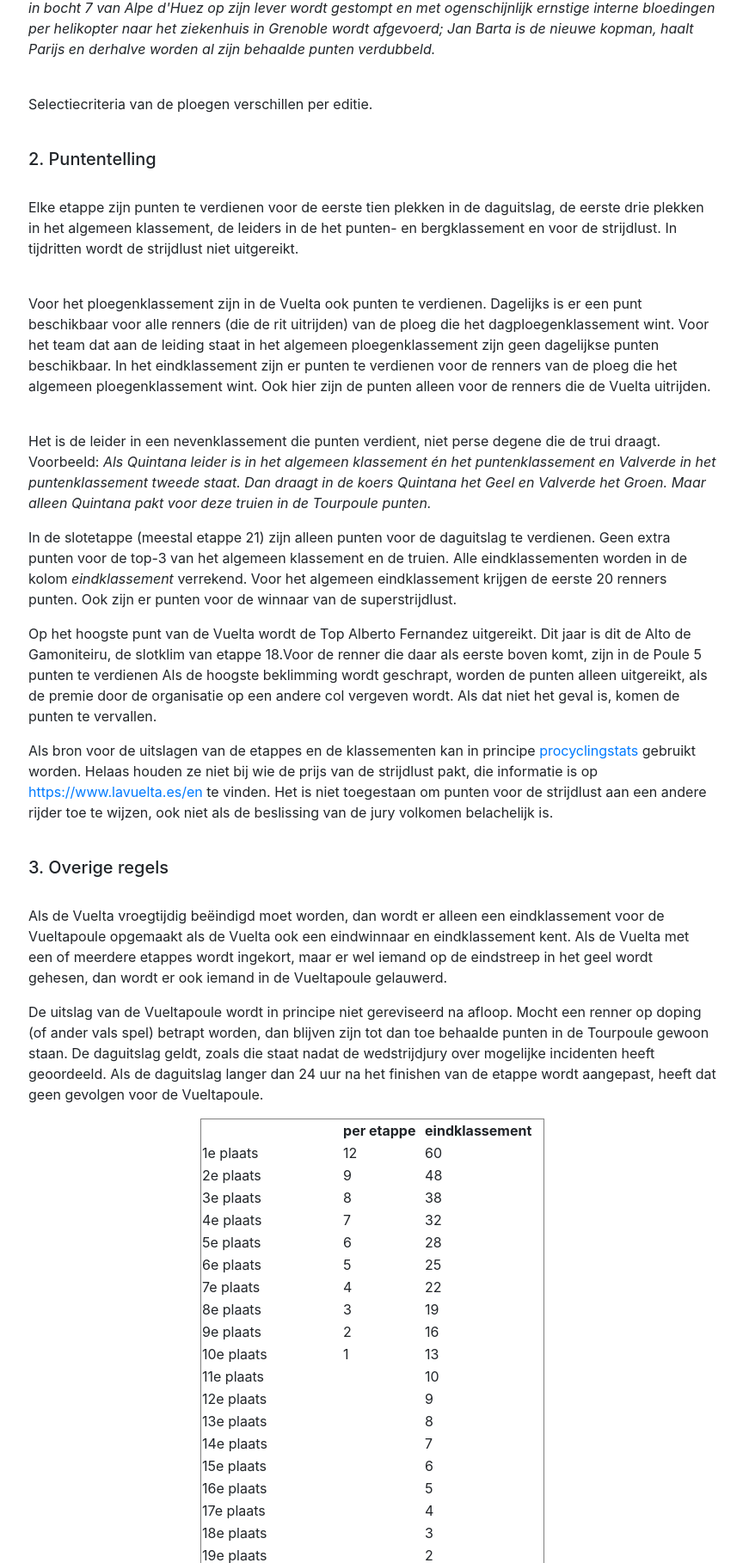
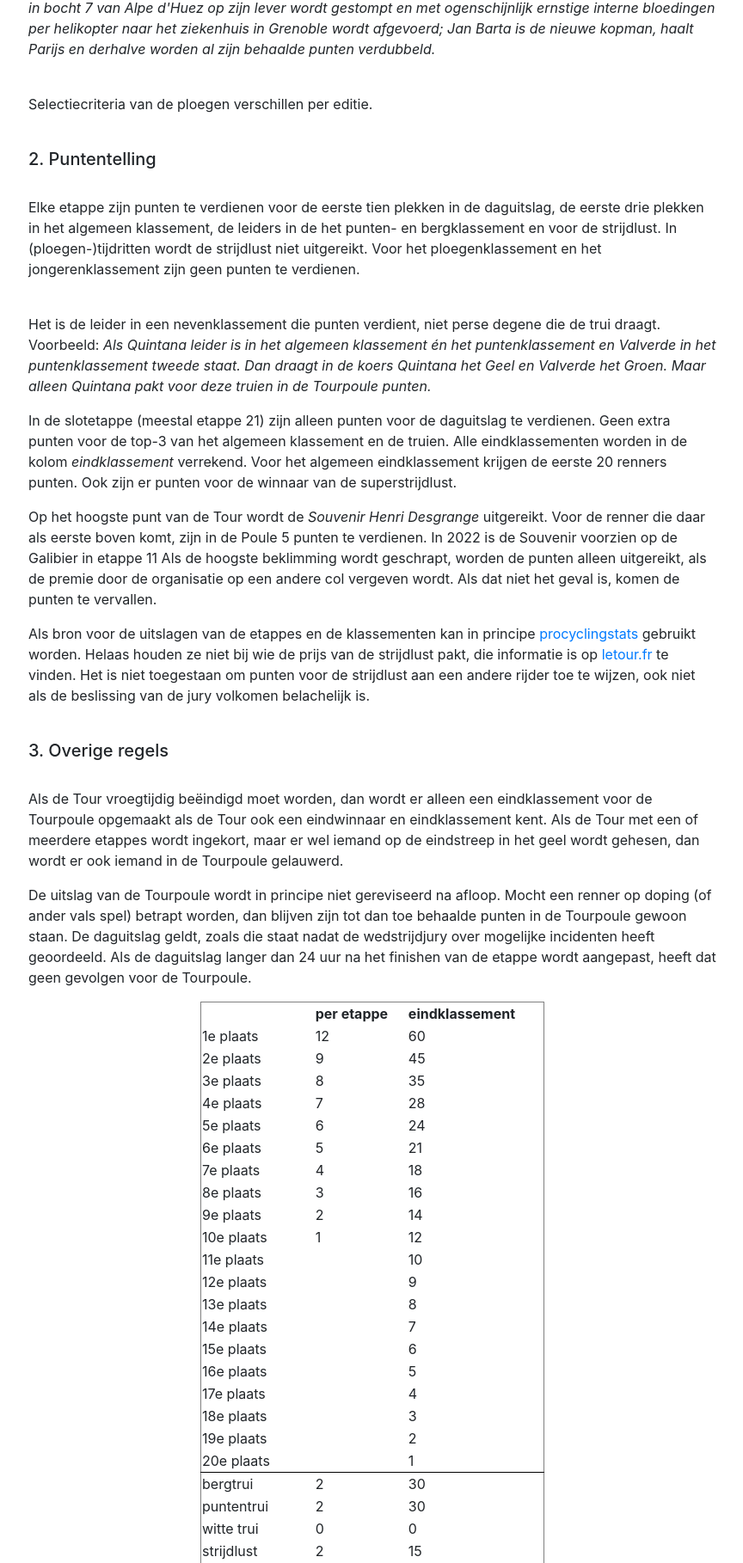
Before and after one commit to FlemmingSteffensen/renwieler, a Flask app: page /rules in a window 1280 px wide. Shown: the part 794-2612 px from the top of the page at 86% size, without its empty margins (207-1071 px from the left). Run offline with Flask 2, Linux system fonts and the light colour scheme; a user stored in the database is signed in; some libraries are stand-ins or nearby versions.

Commit message:
update rules and ddelete riders

```diff
--- a/app.py
+++ b/app.py
@@ -529,7 +529,17 @@ def updateRider():
     """update the rider for the competition"""
     db.execute("UPDATE riders SET rider = :rider, nationality = :nationality, rides_for = :rides_for, price = :price, outsider = :outsider WHERE id = :id", rider=request.form.get("rider"), id=request.form.get("rider_id"), nationality=request.form.get("nationality"), rides_for=request.form.get("rides_for"), price=request.form.get("price"), outsider=request.form.get("outsider"))
     compid = request.form.get("compid")
-    # reload new user screen
+    # reload updateRider screen
+    return redirect(url_for('uploadRiders', activecomp=compid))
+
+@app.route("/deleteRider", methods=["POST"])
+@login_required
+#TODO @admin_required
+def deleteRider():
+    """delete the rider from the competition"""
+    db.execute("DELETE FROM riders WHERE id = :id", id=request.form.get("rider_id"))
+    compid = request.form.get("compid")
+    # reload UpdateRider screen
     return redirect(url_for('uploadRiders', activecomp=compid))
 
 @app.route("/winners", methods=["GET"])
--- a/templates/rules.html
+++ b/templates/rules.html
@@ -14,7 +14,7 @@
     <div class="rules">
         <div>
             <h1>Regels en puntenverdeling</h1>
-            <h4>Vuelta 2021</h4>
+            <h4>Tour 2022</h4>
             <br><br>
             <h5>1. Ploeg-samenstelling</h5>
                 <br>
@@ -40,9 +40,7 @@
                 <br>
                 <h5>2. Puntentelling</h5>
                 <br>
-                <p>Elke etappe zijn punten te verdienen voor de eerste tien plekken in de daguitslag, de eerste drie plekken in het algemeen klassement, de leiders in de het punten- en bergklassement en voor de strijdlust. In tijdritten wordt de strijdlust niet uitgereikt.  </p>
-                <br>
-                <p>Voor het ploegenklassement zijn in de Vuelta ook punten te verdienen. Dagelijks is er een punt beschikbaar voor alle renners (die de rit uitrijden) van de ploeg die het dagploegenklassement wint. Voor het team dat aan de leiding staat in het algemeen ploegenklassement zijn geen dagelijkse punten beschikbaar. In het eindklassement zijn er punten te verdienen voor de renners van de ploeg die het algemeen ploegenklassement wint. Ook hier zijn de punten alleen voor de renners die de Vuelta uitrijden.</p>
+                <p>Elke etappe zijn punten te verdienen voor de eerste tien plekken in de daguitslag, de eerste drie plekken in het algemeen klassement, de leiders in de het punten- en bergklassement en voor de strijdlust. In (ploegen-)tijdritten wordt de strijdlust niet uitgereikt. Voor het ploegenklassement en het jongerenklassement zijn geen punten te verdienen.</p>
                 <br>
                 <p>Het is de leider in een nevenklassement die punten verdient, niet perse degene die de trui draagt. Voorbeeld: <i>Als Quintana leider is in het
                     algemeen klassement én het puntenklassement en Valverde in het puntenklassement tweede staat. Dan draagt in de koers Quintana het Geel en
@@ -50,21 +48,16 @@
                 <p>In de slotetappe (meestal etappe 21) zijn alleen punten voor de daguitslag te verdienen. Geen extra punten voor de top-3 van het algemeen
                     klassement en de truien. Alle eindklassementen worden in de kolom <i>eindklassement</i> verrekend. Voor het algemeen eindklassement krijgen de eerste
                     20 renners punten. Ook zijn er punten voor de winnaar van de superstrijdlust.</p>
-                <p>Op het hoogste punt van de Vuelta wordt de Top Alberto Fernandez uitgereikt. Dit jaar is dit de Alto de Gamoniteiru, de slotklim van etappe 18.Voor de renner die daar als eerste boven komt, zijn in de Poule 5 punten te verdienen Als de hoogste beklimming wordt geschrapt, worden de punten alleen uitgereikt, als de premie door de organisatie op een andere col vergeven wordt. Als dat niet het geval is, komen de punten te vervallen.</p>
+                <p>Op het hoogste punt van de Tour wordt de <i>Souvenir Henri Desgrange</i> uitgereikt. Voor de renner die daar als eerste boven komt, zijn in de Poule 5 punten te verdienen. In 2022 is de Souvenir voorzien op de Galibier in etappe 11 Als de hoogste beklimming wordt geschrapt, worden de punten alleen uitgereikt, als de premie door de organisatie op een andere col vergeven wordt. Als dat niet het geval is, komen de punten te vervallen.</p>
                 <p>Als bron voor de uitslagen van de etappes en de klassementen kan in principe
                     <a href="https://www.procyclingstats.com/" target="_blank">procyclingstats</a> gebruikt worden. Helaas houden ze niet bij wie de prijs van de
-                    strijdlust pakt, die informatie is op <a href="https://www.lavuelta.es/en" target="_blank">https://www.lavuelta.es/en</a> te vinden. Het is niet toegestaan om punten
+                    strijdlust pakt, die informatie is op <a href="https://www.letour.fr" target="_blank">letour.fr</a> te vinden. Het is niet toegestaan om punten
                     voor de strijdlust aan een andere rijder toe te wijzen, ook niet als de beslissing van de jury volkomen belachelijk is.</p>
                 <br>
                 <h5>3. Overige regels</h5>
                 <br>
-                <p>Als de Vuelta vroegtijdig beëindigd moet worden, dan wordt er alleen een eindklassement voor de Vueltapoule opgemaakt als de Vuelta ook een eindwinnaar
-                    en eindklassement kent. Als de Vuelta met een of meerdere etappes wordt ingekort, maar er wel iemand op de eindstreep in het geel wordt gehesen,
-                    dan wordt er ook iemand in de Vueltapoule gelauwerd.</p>
-                <p>De uitslag van de Vueltapoule wordt in principe niet gereviseerd na afloop. Mocht een renner op doping (of ander vals spel) betrapt worden, dan
-                    blijven zijn tot dan toe behaalde punten in de Tourpoule gewoon staan. De daguitslag geldt, zoals die staat nadat de wedstrijdjury over mogelijke
-                    incidenten heeft geoordeeld. Als de daguitslag langer dan 24 uur na het finishen van de etappe wordt aangepast, heeft dat geen gevolgen voor de
-                    Vueltapoule.</p>
+                <p>Als de Tour vroegtijdig beëindigd moet worden, dan wordt er alleen een eindklassement voor de Tourpoule opgemaakt als de Tour ook een eindwinnaar en eindklassement kent. Als de Tour met een of meerdere etappes wordt ingekort, maar er wel iemand op de eindstreep in het geel wordt gehesen, dan wordt er ook iemand in de Tourpoule gelauwerd.</p>
+                <p>De uitslag van de Tourpoule wordt in principe niet gereviseerd na afloop. Mocht een renner op doping (of ander vals spel) betrapt worden, dan blijven zijn tot dan toe behaalde punten in de Tourpoule gewoon staan. De daguitslag geldt, zoals die staat nadat de wedstrijdjury over mogelijke incidenten heeft geoordeeld. Als de daguitslag langer dan 24 uur na het finishen van de etappe wordt aangepast, heeft dat geen gevolgen voor de Tourpoule.</p>
         </div>
         <table class="rules_table">
             <tr>
@@ -80,47 +73,47 @@
             <tr>
                 <td>2e plaats</td>
                 <td>9</td>
-                <td>48</td>
+                <td>45</td>
             </tr>
             <tr>
                 <td>3e plaats</td>
                 <td>8</td>
-                <td>38</td>
+                <td>35</td>
             </tr>
             <tr>
                 <td>4e plaats</td>
                 <td>7</td>
-                <td>32</td>
+                <td>28</td>
             </tr>
             <tr>
                 <td>5e plaats</td>
                 <td>6</td>
-                <td>28</td>
+                <td>24</td>
             </tr>
             <tr>
                 <td>6e plaats</td>
                 <td>5</td>
-                <td>25</td>
+                <td>21</td>
             </tr>
             <tr>
                 <td>7e plaats</td>
                 <td>4</td>
-                <td>22</td>
+                <td>18</td>
             </tr>
             <tr>
                 <td>8e plaats</td>
                 <td>3</td>
-                <td>19</td>
+                <td>16</td>
             </tr>
             <tr>
                 <td>9e plaats</td>
                 <td>2</td>
-                <td>16</td>
+                <td>14</td>
             </tr>
             <tr>
                 <td>10e plaats</td>
                 <td>1</td>
-                <td>13</td>
+                <td>12</td>
             </tr>
             <tr>
                 <td>11e plaats</td>
@@ -193,12 +186,7 @@
                 <td>15</td>
             </tr>
             <tr>
-                <td>ploegenklassement</td>
-                <td>1</td>
-                <td>10</td>
-            </tr>
-            <tr>
-                <td>Top A.F.</td>
+                <td>Souvenir H.D.</td>
                 <td>5</td>
                 <td></td>
             </tr>
--- a/templates/uploadRiders.html
+++ b/templates/uploadRiders.html
@@ -67,7 +67,8 @@
                     <th>Rides for</th>
                     <th>Price</th>
                     <th>Outsider</th>
-                    <th>Save</th>
+                    <th>Update</th>
+                    <th>Delete</th>
                 </tr>
             </thead>
             <tbody>
@@ -82,6 +83,7 @@
                             <td class=""><input type="number" value="{{rider.price}}" name="price"></td>
                             <td class=""><input type="number" value="{{rider.outsider}}" name="outsider"></td>
                             <td><button type="submit" formaction="/updateRider">Update</button></td>
+                            <td><button type="submit" formaction="/deleteRider">Delete</button></td>
                         </tr>
                     </form>
                 {% endfor %}
```
